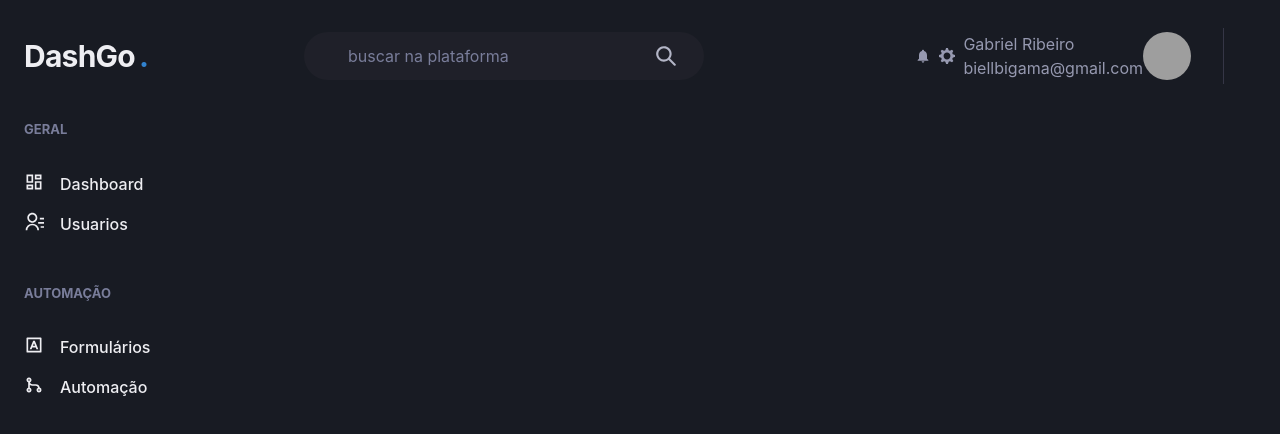
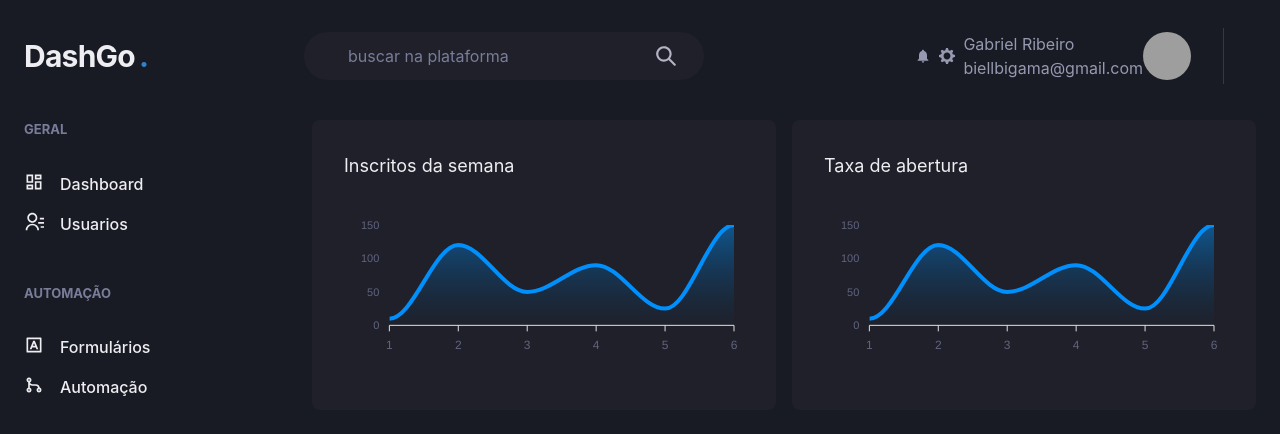
Before and after one commit to Stealty/dashgo, a Next.js app: page /dashboard in a window 1280 px wide. Shown: the top 434 px of the page. Built offline with nearby package versions, Linux system fonts and the light colour scheme; grey boxes are pictures that could not be loaded.

Commit message:
feat/page Dashboard with graphics(dynamic)

```diff
--- a/package.json
+++ b/package.json
@@ -13,9 +13,11 @@
     "@chakra-ui/react": "^1.8.6",
     "@emotion/react": "^11",
     "@emotion/styled": "^11",
+    "apexcharts": "^3.33.2",
     "framer-motion": "^6",
     "next": "12.1.0",
     "react": "17.0.2",
+    "react-apexcharts": "^1.4.0",
     "react-dom": "17.0.2",
     "react-icons": "^4.3.1"
   },
--- a/src/pages/dashboard.tsx
+++ b/src/pages/dashboard.tsx
@@ -1,6 +1,64 @@
-import { Flex } from "@chakra-ui/react";
+import { Box, Flex, SimpleGrid, Text } from "@chakra-ui/react";
 import { Header } from "../components/Header";
 import Sidebar from "../components/Sidebar";
+import dynamic from "next/dynamic";
+import { theme } from "../styles/theme";
+
+const Chart = dynamic(() => import("react-apexcharts"), { ssr: false });
+
+const options = {
+  chart: {
+    toolbar: {
+      show: false,
+    },
+    zoom: {
+      enabled: false,
+    },
+    foreColor: theme.colors.gray[500],
+  },
+  grid: {
+    show: false,
+  },
+  dataLabels: {
+    enabled: false,
+  },
+  tooltip: {
+    enabled: false,
+  },
+  axis: {
+    type: "datetime",
+    axisBorder: {
+      color: theme.colors.gray[600],
+    },
+    axisTicks: {
+      color: theme.colors.gray[600],
+    },
+    categories: [
+      "2021-03-18T08:21:00.000Z",
+      "2021-03-19T08:21:00.000Z",
+      "2021-03-20T08:21:00.000Z",
+      "2021-03-21T08:21:00.000Z",
+      "2021-03-22T08:21:00.000Z",
+      "2021-03-23T08:21:00.000Z",
+    ],
+  },
+  fill: {
+    opacity: 0.3,
+    type: "gradient",
+    gradient: {
+      shade: "dark",
+      opacityFrom: 0.7,
+      opacityTo: 0.2,
+    },
+  },
+};
+
+const series = [
+  {
+    name: "series1",
+    data: [10, 120, 50, 90, 25, 150],
+  },
+];
 
 export default function Dashboard() {
   return (
@@ -9,6 +67,25 @@
 
       <Flex w="100%" my="6" maxWidth={1480} mx="auto" px="6">
         <Sidebar />
+        <SimpleGrid
+          flex="1"
+          gap="4"
+          minChildWidth="320px"
+          alignContent="flex-start"
+        >
+          <Box p="8" bg="gray.800" borderRadius={8}>
+            <Text fontSize="large" mb="4">
+              Inscritos da semana
+            </Text>
+            <Chart options={options} series={series} type="area" height={168} />
+          </Box>
+          <Box p="8" bg="gray.800" borderRadius={8}>
+            <Text fontSize="large" mb="4">
+              Taxa de abertura
+            </Text>
+            <Chart options={options} series={series} type="area" height={168} />
+          </Box>
+        </SimpleGrid>
       </Flex>
     </Flex>
   );
```
Also changed, not shown: 1 other file (tests, documents, lock files or other folders).
